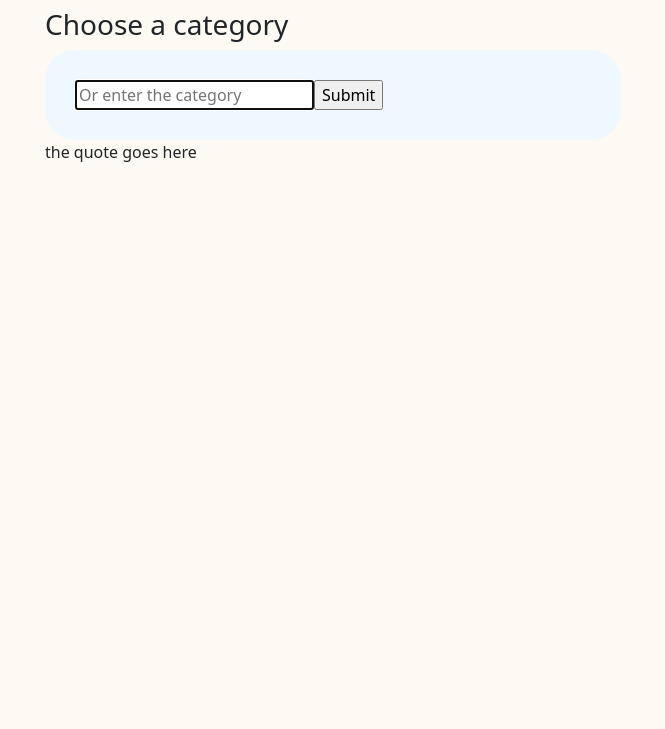
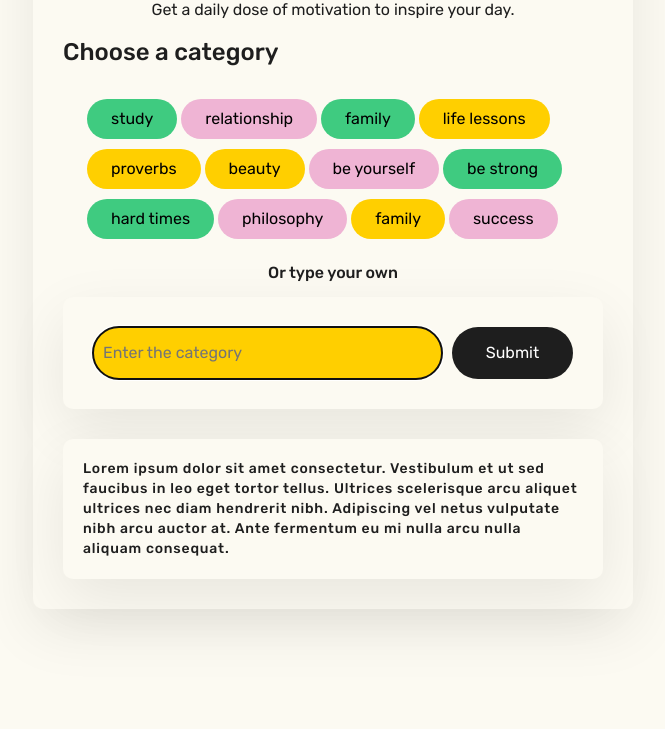
Before and after one commit to JuliaLavagnini/motivational-quote-generator, a website: page index.html in a window 1280 px wide. Shown: the part 214-943 px from the top of the page, without its empty margins (307-972 px from the left). Before the commit the page ends 800 px from the top, so only its background shows below. Drawn offline with nearby package versions, Linux system fonts and the light colour scheme; no server answers.

Commit message:
Style the application

```diff
--- a/index.html
+++ b/index.html
@@ -24,20 +24,42 @@
           Get a daily dose of motivation to inspire your
           day.
         </p>
-        <h3>Choose a category</h3>
-
+        <h4>Choose a category</h4>
+        <div class="btns">
+          <button class="color3">study</button>
+          <button class="color2">relationship</button>
+          <button class="color3">family</button>
+          <button class="color1">life lessons</button>
+          <button class="color1">proverbs</button>
+          <button class="color1">beauty</button>
+          <button class="color2">be yourself</button>
+          <button class="color3">be strong</button>
+          <button class="color3">hard times</button>
+          <button class="color2">philosophy</button>
+          <button class="color1">family</button>
+          <button class="color2">success</button>
+        </div>
+        <h6>Or type your own</h6>
         <form>
           <input
             type="text"
-            placeholder="Or enter the category"
+            placeholder="Enter the category"
             autofocus
             required
             autocomplete="off"
+            class="user_input"
           />
-          <input type="submit" />
+          <input type="submit" class="submit-btn" />
         </form>
 
-        <div id="quoteGenerated">the quote goes here</div>
+        <div id="quoteGenerated">
+          Lorem ipsum dolor sit amet consectetur. Vestibulum
+          et ut sed faucibus in leo eget tortor tellus.
+          Ultrices scelerisque arcu aliquet ultrices nec
+          diam hendrerit nibh. Adipiscing vel netus
+          vulputate nibh arcu auctor at. Ante fermentum eu
+          mi nulla arcu nulla aliquam consequat.
+        </div>
       </main>
     </div>
     <script src="src/main.js"></script>
--- a/src/style.css
+++ b/src/style.css
@@ -1,22 +1,95 @@
-body{
-    background-color: #FCFAF2;
+@import url("https://fonts.googleapis.com/css2?family=Rubik:wght@300;400;500;600;700;800&display=swap");
+
+body {
+  background-color: #fcfaf2;
+  font-family: 'Rubik', sans-serif;
 }
 
-.container{
+.container {
   margin: 120px auto;
+  padding: 30px;
   max-width: 600px;
+  border-radius: 10px;
+  background-color: #fcfaf2;
+  box-shadow: 0px 20px 60px rgba(1, 1, 1, 0.082);
+  color: #1E1E1E;
 }
 
-h1{
+h1 {
   text-align: center;
   font-weight: 800;
   font-size: 36px;
   line-height: 1.5;
 }
+h6,
+p {
+  text-align: center;
+}
 
-form{
+.btns {
+  padding: 14px 24px;
+  margin-bottom: 10px;
+}
+
+button {
+  border-radius: 50px;
+  padding: 8px 24px;
+  margin-top: 10px;
+  border: none;
+}
+
+button:hover{
+    opacity: 0.8;
+}
+
+.color1 {
+  background-color: #ffcf00;
+}
+.color2 {
+  background-color: #efb4d4;
+}
+.color3 {
+  background-color: #3fcb80;
+}
+
+form {
   padding: 30px;
-    background-color: aliceblue;
-    border-radius: 30px;
+  background-color: #fcfaf2;
+  box-shadow: 0px 20px 60px rgba(1, 1, 1, 0.082);
+  border-radius: 10px;
   display: flex;
+  margin-top: 15px;
+  margin-bottom: 30px;
 }
+
+.user_input {
+  padding: 10px;
+  border-radius: 50px;
+  width: 100%;
+  background-color: #ffcf00;
+  border: none;
+  font-size: 16px;
+  line-height: 20px;
+}
+
+.submit-btn {
+  margin-left: 10px;
+  padding: 14px 24px;
+  border-radius: 50px;
+  background: #1E1E1E;
+  font-size: 16px;
+  color: #ffff;
+  border: none;
+  width: 150px;
+}
+
+#quoteGenerated {
+  font-size: 14px;
+  padding: 20px;
+  line-height: 20px;
+  background-color: #fcfaf2;
+  font-weight: 500;
+  letter-spacing: 0.05rem;
+  box-shadow: 0px 20px 60px rgba(1, 1, 1, 0.082);
+  border-radius: 10px;
+}
```
Also changed, not shown: images/css-pattern-by-magicpattern.png (added). Lines whose indentation alone changed are shown as unchanged.
